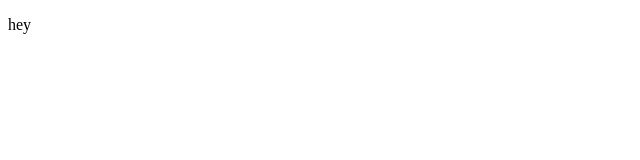
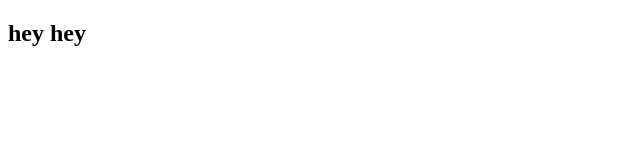
Before and after one commit to Hemkant007/fullstack, a plain HTML site: page index.html in a window 1280 px wide. Shown: the whole page, without its empty margins (0-640 px from the left). Drawn offline with Linux system fonts and the light colour scheme.

Commit message:
change first

```diff
--- a/index.html
+++ b/index.html
@@ -4,6 +4,7 @@
 	<title></title>
 </head>
 <body>
-<p>hey</p>
+
+<h2>hey hey</h2>
 </body>
 </html>
```
